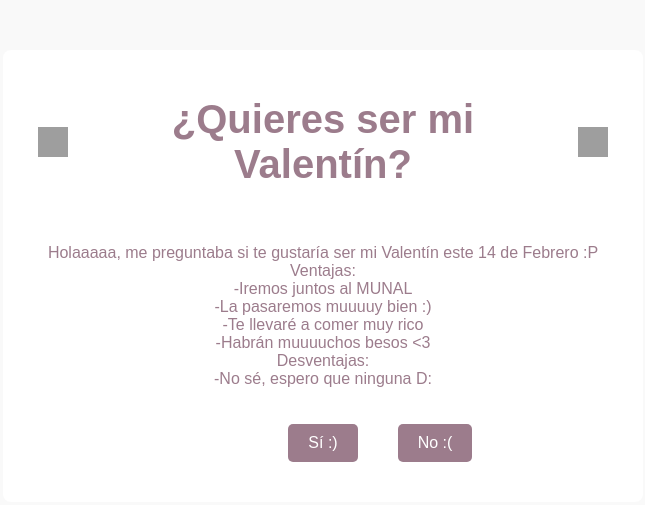
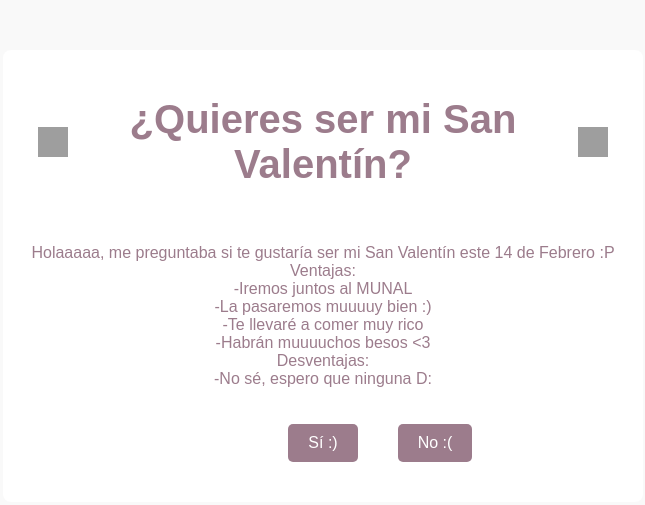
Before and after one commit to CrimsonBlood45/mi_roncadora_favorita, a plain HTML site: page index.html in a window 1280 px wide. Shown: the whole page, without its empty margins (317-962 px from the left). Drawn offline with Linux system fonts and the light colour scheme; grey boxes are pictures that could not be loaded.

Commit message:
Update index.html

```diff
--- a/index.html
+++ b/index.html
@@ -2,7 +2,7 @@
 <head>
 <meta charset="UTF-8">
 <meta name="viewport" content="width=device-width, initial-scale=1.0">
-<title>¿Quieres ser mi Valentín?</title>
+<title>¿Quieres ser mi San Valentín?</title>
 <link rel="stylesheet" href="css/index.css">
 <script src="js/index.js"></script>
 </head>
@@ -11,11 +11,11 @@
 <div class="container">
   <header>
     <img class="heart" src="https://w7.pngwing.com/pngs/795/476/png-transparent-pink-and-black-heart-illustration-heart-pink-heart-love-color-human-body-thumbnail.png" alt = "Corazón">
-    <h1>¿Quieres ser mi Valentín?</h1>
+    <h1>¿Quieres ser mi San Valentín?</h1>
     <img class="heart" src="https://w7.pngwing.com/pngs/795/476/png-transparent-pink-and-black-heart-illustration-heart-pink-heart-love-color-human-body-thumbnail.png" alt = "Corazón">
     </header>
     <div class="message">
-        <p id="texto">Holaaaaa, me preguntaba si te gustaría ser mi Valentín este 14 de Febrero :P<br>Ventajas:<br>-Iremos juntos al MUNAL<br>-La pasaremos muuuuy bien :)<br>-Te llevaré a comer muy rico<br>-Habrán muuuuchos besos <3<br>Desventajas:<br>-No sé, espero que ninguna D:</p>
+        <p id="texto">Holaaaaa, me preguntaba si te gustaría ser mi San Valentín este 14 de Febrero :P<br>Ventajas:<br>-Iremos juntos al MUNAL<br>-La pasaremos muuuuy bien :)<br>-Te llevaré a comer muy rico<br>-Habrán muuuuchos besos <3<br>Desventajas:<br>-No sé, espero que ninguna D:</p>
         <button class="botonSi" id="botonSi" onclick="cambiarPagina()">Sí :)</button>
         <button class="botonNo" id="botonNo" onclick="cambiarTexto()">No :(</button>
     </div>
```
